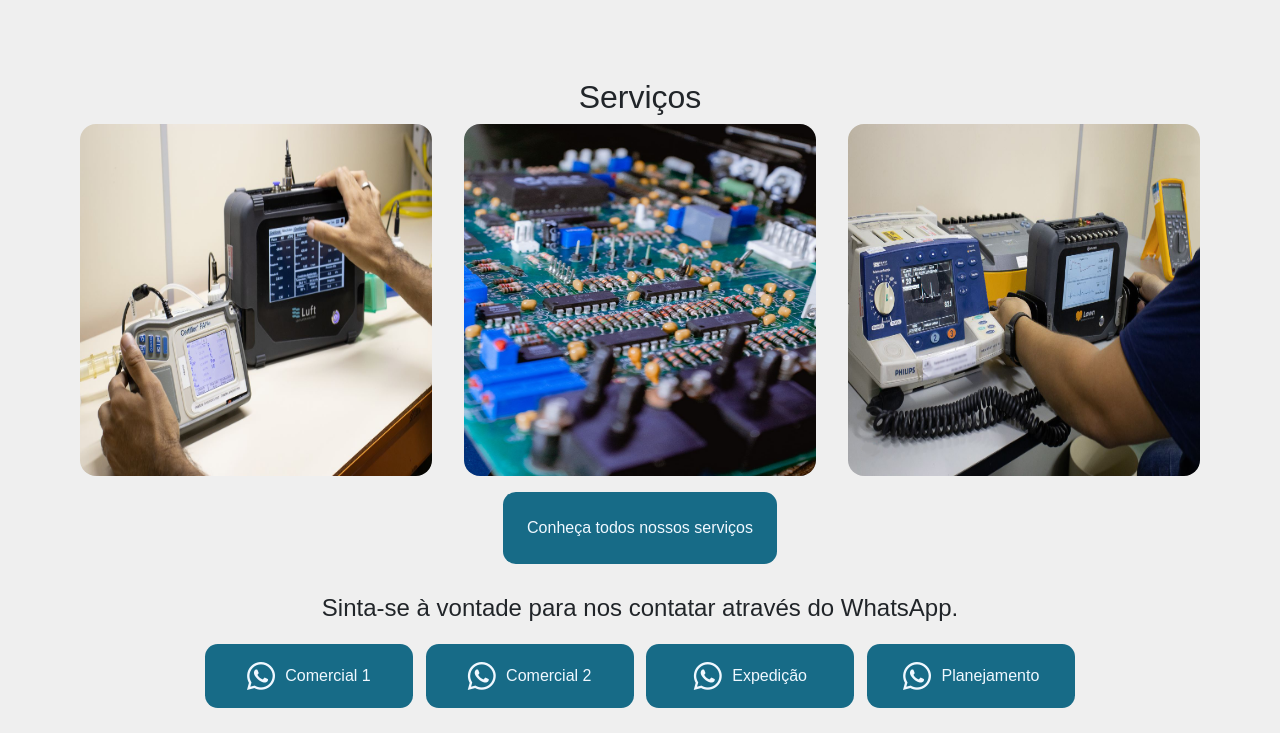
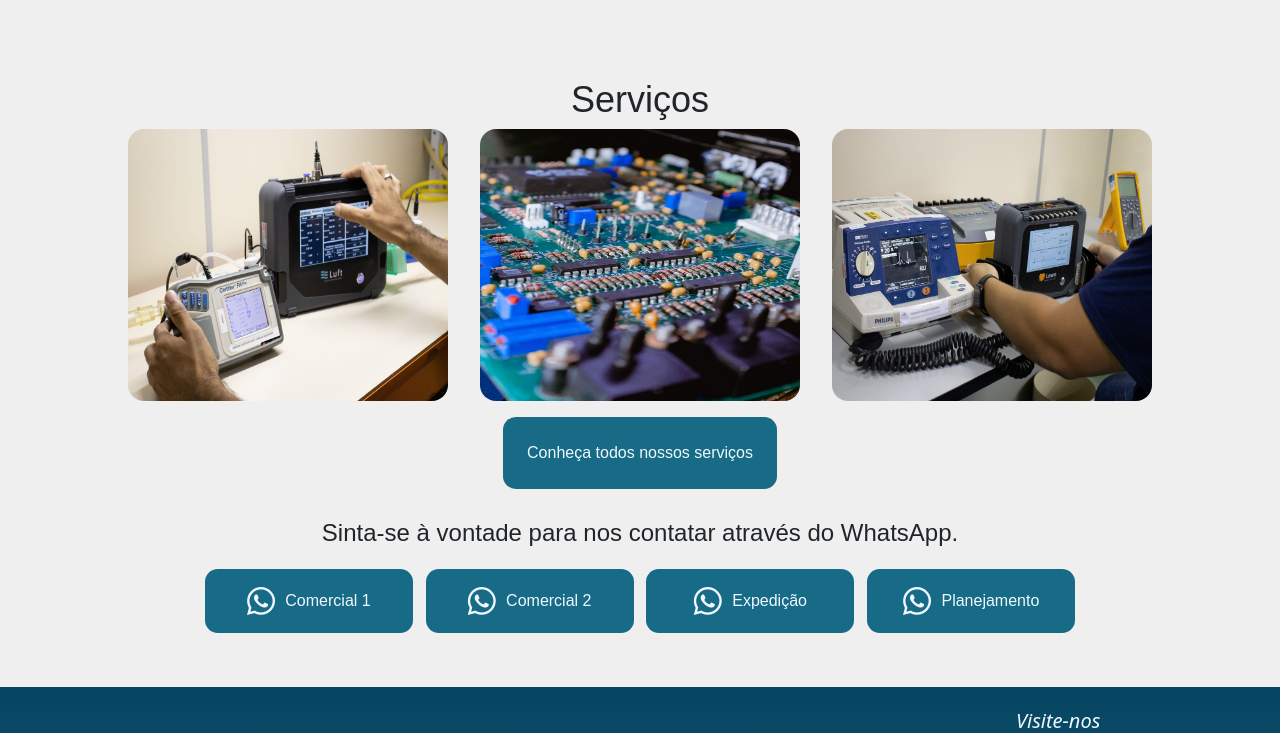
Before and after one commit to NicolasOliveir/Surgical_Tecnologia_Site, a plain HTML site: page Codigo/index.html in a window 1280 px wide. Shown: the part 1078-1811 px from the top of the page. Drawn offline with nearby package versions, Linux system fonts and the light colour scheme.

Commit message:
Atualizacao17-09

```diff
--- a/Codigo/geral.js
+++ b/Codigo/geral.js
@@ -42,11 +42,11 @@ function RolaProTopo() {
 function AdicionaVideo() {
     if (largura > 720) {
         var video = `
-        <video autoplay id="video-apresentacao" controlslist ="nodownload" mute controls><source src="./assets/apresentacao.mov" type="video/mp4"></video>
+        <video autoplay id="video-apresentacao" class="scrollreveal" controlslist ="nodownload" mute controls><source src="./assets/apresentacao.mov" type="video/mp4"></video>
         <p class="video__texto"> Venha nos conhecer!!!</p>`
     } else {
         var video = `<p class="video__texto"> Venha nos conhecer!!!</p>
-        <video autoplay id="video-apresentacao" controlslist ="nodownload" mute controls><source src="./assets/apresentacao.mov" type="video/mp4"></video>`
+        <video autoplay id="video-apresentacao" class="scrollreveal" controlslist ="nodownload" mute controls><source src="./assets/apresentacao.mov" type="video/mp4"></video>`
     }
 
     document.querySelector("#video").innerHTML = video;
@@ -145,3 +145,63 @@ if (pagina == "/sac.html" || pagina == "/orcamento.html") {
         pesquisaUF(UF);
     });
 }
+
+
+
+//Reveal
+
+window.revelar= ScrollReveal()
+
+revelar.reveal('.video__texto',{
+    distance: '90px',
+    duration: 1500,
+    delay:250
+})
+
+revelar.reveal('.card1',{
+    distance: '50px',
+    duration: 1500,
+    delay:500,
+    origin: 'left',
+})
+
+revelar.reveal('.card2',{
+    distance: '50px',
+    duration: 1500,
+    delay: 1000,
+    origin: 'bottom'
+})
+
+revelar.reveal('.card3',{
+    distance: '50px',
+    duration: 1500,
+    delay: 1500,
+    origin: 'right'
+})
+
+revelar.reveal('#botao_servicos',{
+    distance: '50px',
+    duration: 1500,
+    delay:250
+})
+
+revelar.reveal('.whatsapps-contato1',{
+    distance: '50px',
+    duration: 1500,
+    delay: 750
+})
+revelar.reveal('.whatsapps-contato2',{
+    distance: '50px',
+    duration: 1500,
+    delay: 1000
+})
+revelar.reveal('.whatsapps-expedicao',{
+    distance: '50px',
+    duration: 1500,
+    delay: 1250
+})
+revelar.reveal('.whatsapps-planejamento',{
+    distance: '50px',
+    duration: 1500,
+    delay: 1500
+})
--- a/Codigo/index.html
+++ b/Codigo/index.html
@@ -82,20 +82,20 @@
       <section class="servicos-main">
         <h2 class="servicos_texto"> Serviços </h2>
         <div class="servicos_items">
-          <figure>
+          <figure class="card1 scrollreveal">
             <img src="./assets/Calibracao.jpg" alt="Calibracao">
             <figcaption>Calibração</figcaption>
           </figure>
-          <figure>
+          <figure class="card2 scrollreveal">
             <img src="./assets/Corretiva.jpg" alt="Corretiva">
             <figcaption>Manutenção<br>Corretiva</figcaption>
           </figure>
-          <figure>
+          <figure class="card3 scrollreveal">
             <img src="./assets/Teste de Seguranca_mod.jpg" alt="Teste">
             <figcaption>Teste de<br>Segurança<br> Eletrica</figcaption>
           </figure>
         </div>
-        <div id="botao_servicos">
+        <div id="botao_servicos" class="scrollreveal">
           <a href="services.html" class="servicos_botao">Conheça todos nossos serviços</a>
         </div>
       </section>
@@ -103,10 +103,10 @@
         <section class="conteudo_contato_links">
           <h4 class="conteudo_contato_titulo">Sinta-se à vontade para nos contatar através do WhatsApp.</h4>
           <div class="whatsapps">
-            <a href="https://wa.me//55031984066985"><i class="fa-brands fa-whatsapp"></i>Comercial 1</a>
-            <a href="https://wa.me//55031995607199"><i class="fa-brands fa-whatsapp"></i>Comercial 2</a>
-            <a href="https://wa.me//55031999733630" class="whatsapps-expedicao"><i class="fa-brands fa-whatsapp"></i>Expedição</a>
-            <a href="https://wa.me//55031999326375" class="whatsapps-planejamento"><i class="fa-brands fa-whatsapp"></i>Planejamento</a>
+            <a href="https://wa.me//55031984066985" class="whatsapps-contato1 crollreveal"><i class="fa-brands fa-whatsapp"></i>Comercial 1</a>
+            <a href="https://wa.me//55031995607199" class="whatsapps-contato2 scrollreveal"><i class="fa-brands fa-whatsapp"></i>Comercial 2</a>
+            <a href="https://wa.me//55031999733630" class="whatsapps-expedicao scrollreveal"><i class="fa-brands fa-whatsapp"></i>Expedição</a>
+            <a href="https://wa.me//55031999326375" class="whatsapps-planejamento scrollreveal"><i class="fa-brands fa-whatsapp"></i>Planejamento</a>
           </div>
         </section>
       </div>
@@ -159,6 +159,7 @@
     integrity="sha384-geWF76RCwLtnZ8qwWowPQNguL3RmwHVBC9FhGdlKrxdiJJigb/j/68SIy3Te4Bkz"
     crossorigin="anonymous">
   </script>
+  <script src="https://unpkg.com/scrollreveal"></script>
   <script src="geral.js"></script>
 </body>
 
--- a/Codigo/styles/styles.css
+++ b/Codigo/styles/styles.css
@@ -3,8 +3,8 @@
 :root {
     --cor-de-fundo: #eeee;
     --fonte-geral: 'Arial', sans-serif;
-    --tamanho-texto:18px;
-    --tamanho-titulo:32px;
+    --tamanho-texto:26px;
+    --tamanho-titulo:36px;
     --cor-titulo: black;
     --cor-botoes:#176B87;
     --cor-letras:aliceblue;
@@ -81,6 +81,13 @@ button,a{
     text-align: center;
 }
 
+/*Reveal function*/
+.video__texto,
+.card1,
+.card2,
+.card3{
+    visibility: hidden;
+}
 
 /* Header Inicio */
 #top {
@@ -294,6 +301,7 @@ button,a{
 }
 
 #video-apresentacao {
+    max-width: 38rem;
     width: 80%;
     border-radius: 1.8rem;
 }
@@ -357,8 +365,8 @@ figure:hover img {
 }
 
 figure img {
-    width: 22rem;
-    height: 22rem;
+    width: 20rem;
+    height: 17rem;
 }
 
 @supports not (-webkit-mask-clip: text) {
@@ -918,6 +926,7 @@ span,p, li{
 }
 /*FIM PAGINA POLITICAS*/
 
+
 @media screen and (min-width: 320px) and (max-width:720px) {
     #video {
         flex-direction: column;
```
Also changed, not shown: Codigo/about.html (+1 -0 lines), Codigo/orcamento.html (+1 -0 lines), Codigo/politices.html (+1 -0 lines), Codigo/sac.html (+1 -0 lines), Codigo/services.html (+1 -0 lines), Testes/index.html (added, +17 -0 lines), Testes/style.css (added, +28 -0 lines), Testes/Calibracao.jpg (added).
